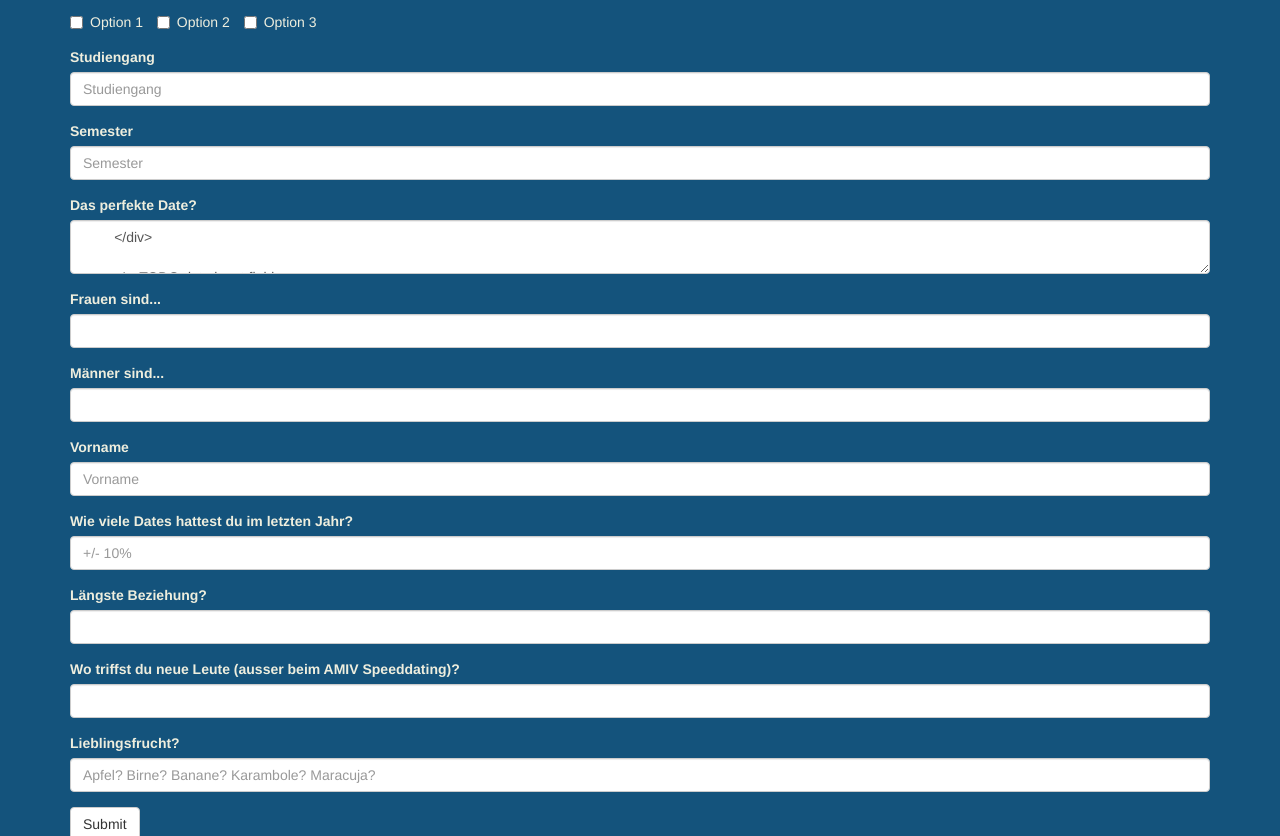
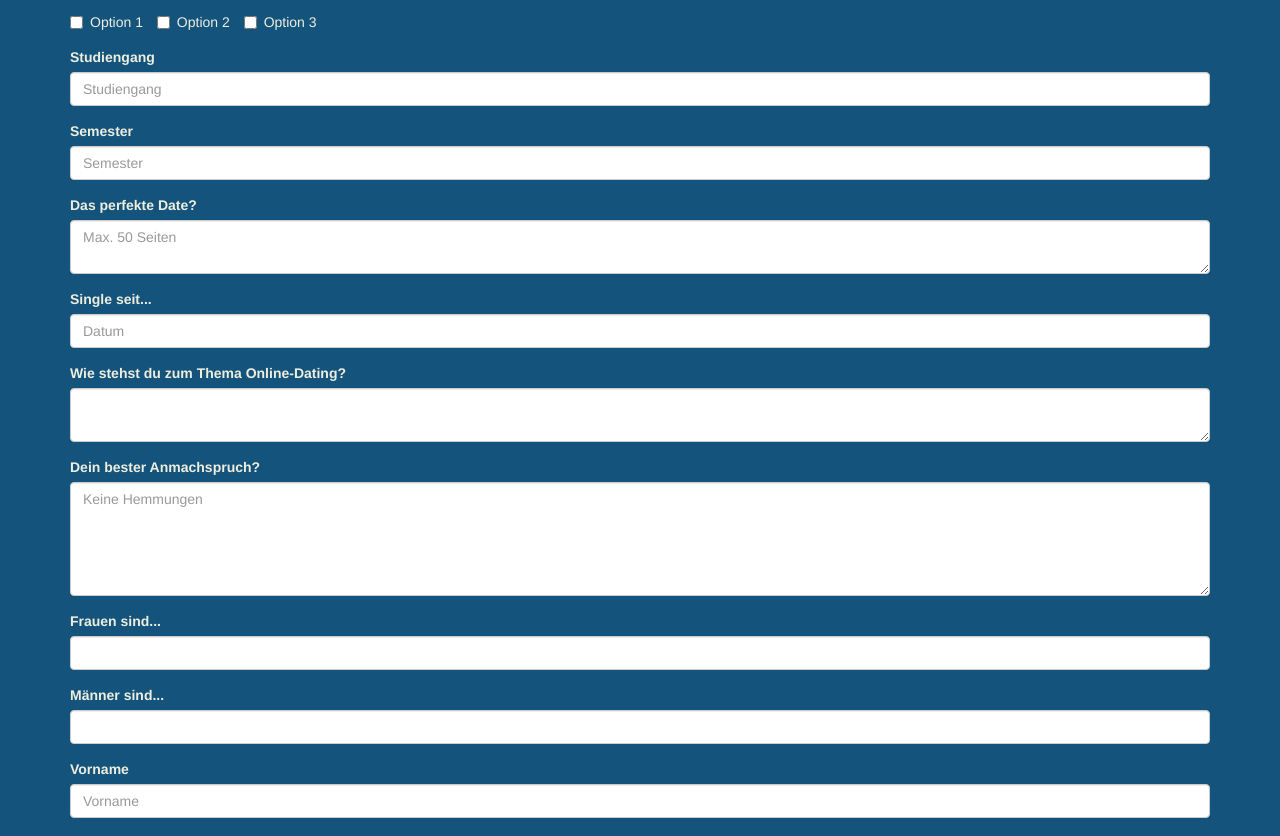
Before and after one commit to amiv-eth/AMIV-Speeddating, a Flask app: page /signup in a window 1280 px wide. Shown: the part 942-1778 px from the top of the page. Run offline with Flask 2, Linux system fonts and the light colour scheme; some libraries are stand-ins or nearby versions.

Commit message:
closed out textarea tags

```diff
--- a/templates/signup.html
+++ b/templates/signup.html
@@ -98,7 +98,7 @@
 
 	<div class = "form-group">
 		<label for = "perfectDate">Das perfekte Date? </label>
-		<textarea type = "text" class="form-control" placeholder="Max. 50 Seiten" rows="2" name = "perfectdate">
+		<textarea type = "text" class="form-control" placeholder="Max. 50 Seiten" rows="2" name = "perfectdate"></textarea>
 	</div>
 
 	<!-- TODO date input field -->
@@ -109,7 +109,7 @@
 
 	<div class = "form-group">
 		<label for = "onlineDating">Wie stehst du zum Thema Online-Dating?</label>
-		<textarea type = "text" class="form-control" rows="2" name = "onlineDating">
+		<textarea type = "text" class="form-control" rows="2" name = "onlineDating"></textarea>
 	</div>
 
 	<div class = "form-group">
```
